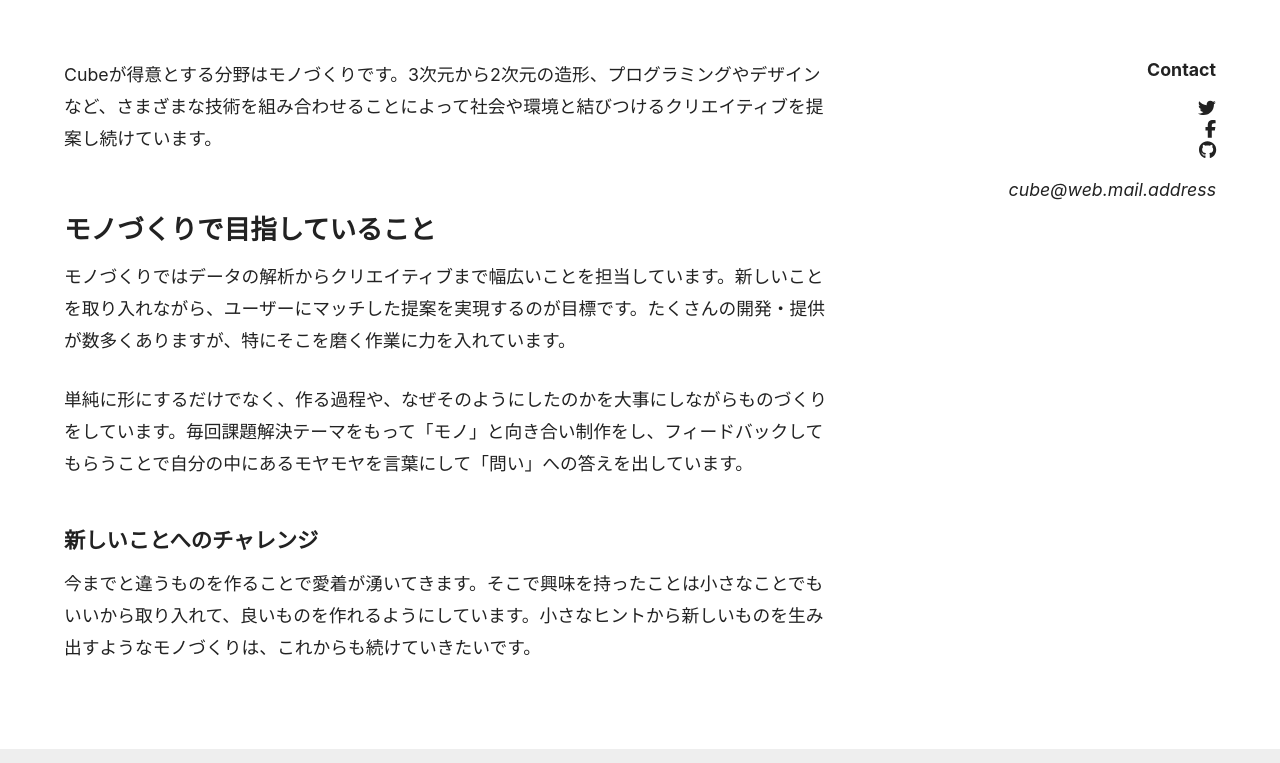
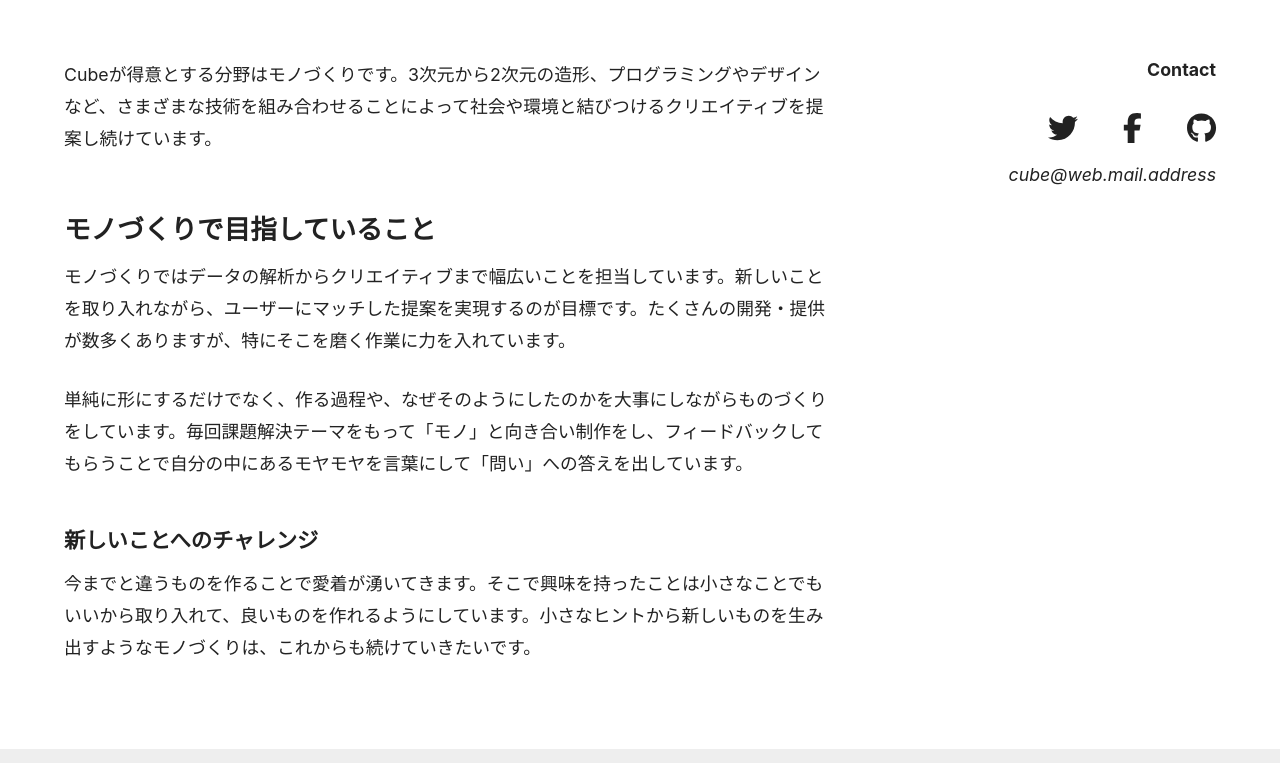
Before and after one commit to itc-n23014/blog_part2, a Next.js app: page /about in a window 1280 px wide. Shown: the part 997-1760 px from the top of the page. Built offline with nearby package versions, Linux system fonts and the light colour scheme.

Commit message:
p182 finished
アイコンのサイズをPropsで指定する

```diff
--- a/components/contact.js
+++ b/components/contact.js
@@ -5,7 +5,7 @@
   return (
     <div className={styles.stack}>
       <h3 className={styles.heading}>Contact</h3>
-      <Social />
+      <Social iconSize='30px' />
       <address>cube@web.mail.address</address>
     </div>
   )
--- a/components/social.js
+++ b/components/social.js
@@ -7,9 +7,9 @@
   faGithub
 } from '@fortawesome/free-brands-svg-icons'
 
-const Social = () => {
+const Social = (props = { iconSize: 'initial' }) => {
   return (
-    <ul>
+    <ul className={styles.list} style={{ '--icon-size': props.iconSize }}>
       <li>
         <a href='https://twitter.com/'>
           <FontAwesomeIcon icon={faTwitter} />
--- a/styles/social.module.css
+++ b/styles/social.module.css
@@ -1,5 +1,5 @@
 .list {
   display: flex;
   gap: 1.5em;
-  font-size: 24px;
+  font-size: var(--icon-size, 24px);
 }
```
